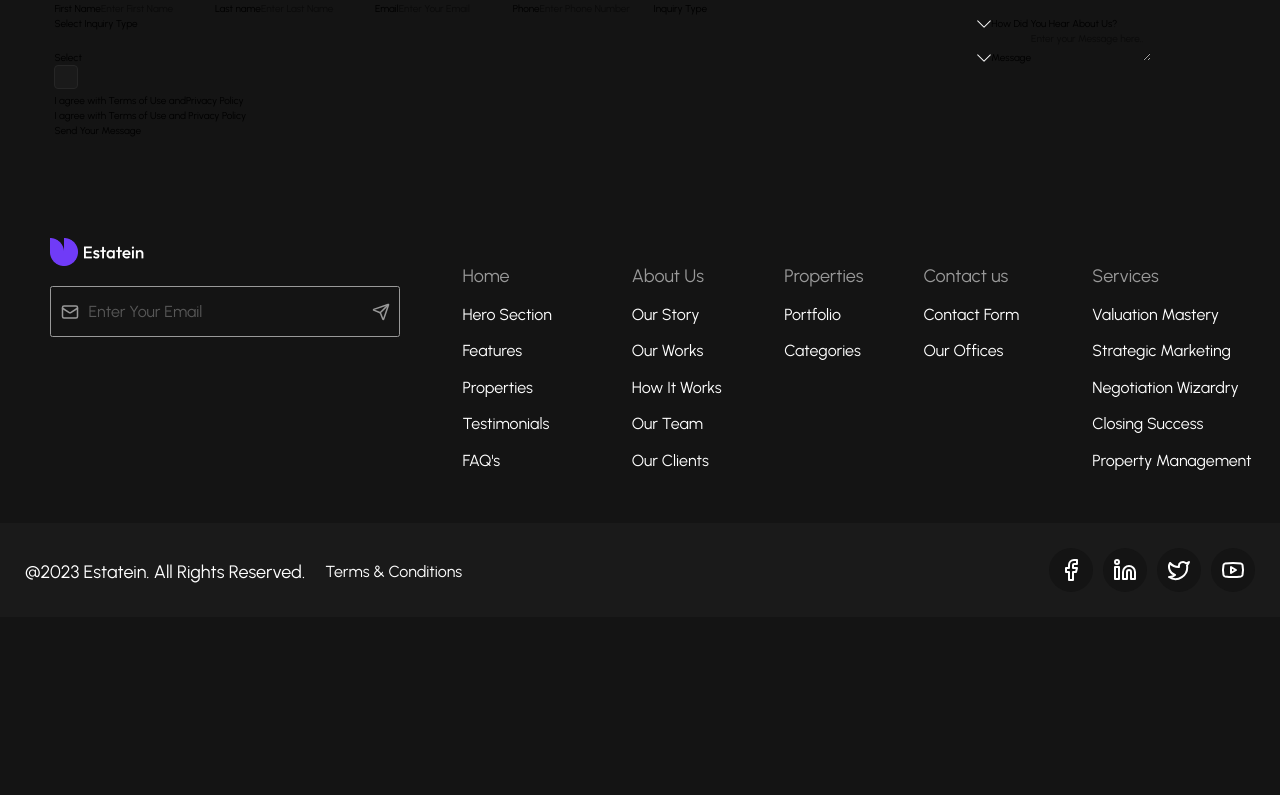
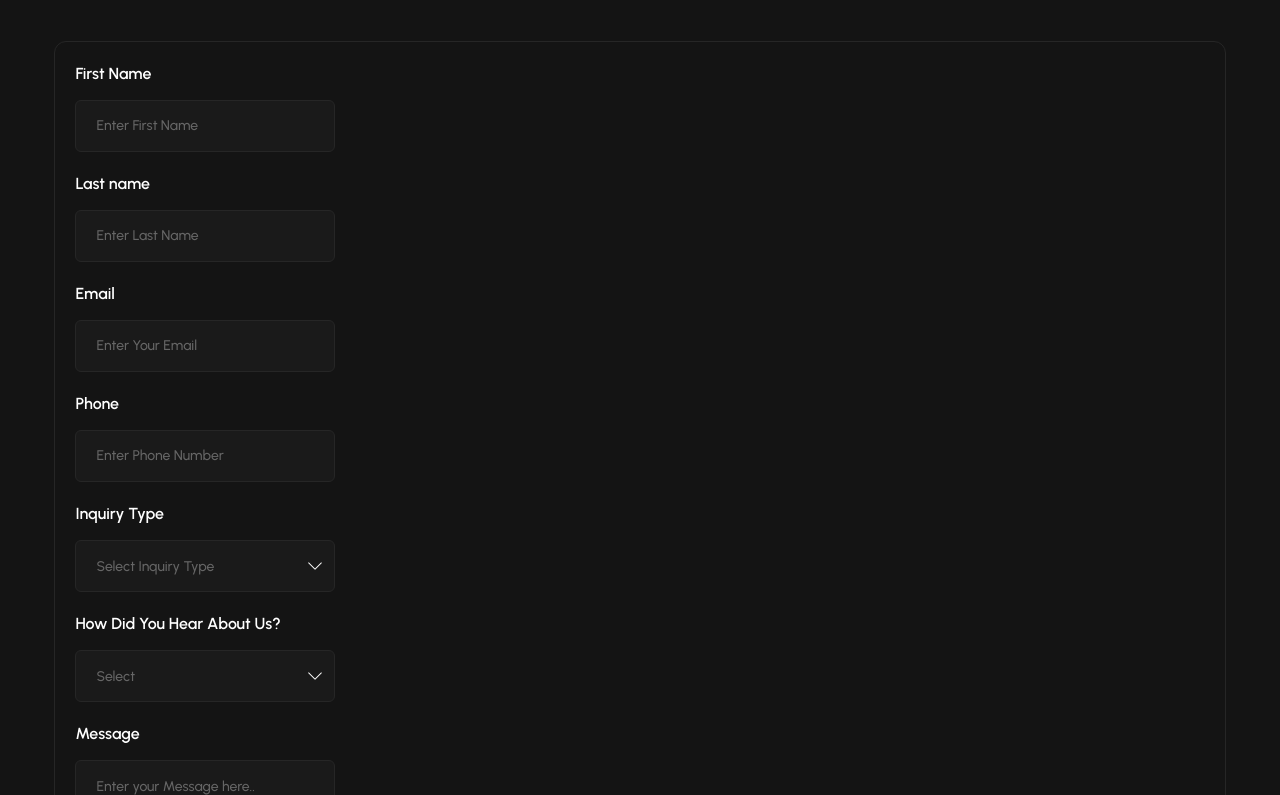
Before and after one commit to beqa200/real-estate-collab, a React (Vite) app: page /contact in a window 1280 px wide. Shown: the part 1005-1800 px from the top of the page. Before the commit the page ends 1622 px from the top, so only its background shows below. Built offline with nearby package versions, Linux system fonts and the light colour scheme.

Commit message:
style inputs

```diff
--- a/src/components/contact/Connect.tsx
+++ b/src/components/contact/Connect.tsx
@@ -10,17 +10,65 @@ const Connect: React.FC = () => {
         We're excited to connect with you and learn more about your real estate
         goals. Use the form below to get in touch with Estatein.
       </p>
-      <form>
-        <label htmlFor="name">First Name</label>
-        <input id="name" type="text" placeholder="Enter First Name" />
-        <label htmlFor="last-name">Last name</label>
-        <input id="last-name" type="text" placeholder="Enter Last Name" />
-        <label htmlFor="email">Email</label>
-        <input id="email" type="text" placeholder="Enter Your Email" />
-        <label htmlFor="phone">Phone</label>
-        <input id="phone" type="number" placeholder="Enter Phone Number" />
-        <label htmlFor="inquiry-type">Inquiry Type</label>
-        <select id="inquiry-type">
+
+      <form className="p-[2rem] rounded-[12px] border-1 border-[#262626] mt-[4rem]">
+        <div className="grid gap-y-[2rem]">
+          <div className="input-container">
+            <label className="label-text" htmlFor="name">
+              First Name
+            </label>
+            <input
+              id="name"
+              type="text"
+              placeholder="Enter First Name"
+              className="connect-input"
+            />
+          </div>
+          <div className="input-container">
+            <label className="label-text" htmlFor="last-name">
+              Last name
+            </label>
+            <input
+              id="last-name"
+              type="text"
+              placeholder="Enter Last Name"
+              className="connect-input"
+            />
+          </div>
+          <div className="input-container">
+            <label className="label-text" htmlFor="email">
+              Email
+            </label>
+            <input
+              id="email"
+              type="text"
+              placeholder="Enter Your Email"
+              className="connect-input"
+            />
+          </div>
+          <div className="input-container">
+            <label className="label-text" htmlFor="phone">
+              Phone
+            </label>
+            <input
+              id="phone"
+              type="number"
+              placeholder="Enter Phone Number"
+              className="connect-input"
+            />
+          </div>
+          <div className="input-container">
+            <label className="label-text" htmlFor="inquiry-type">
+              Inquiry Type
+            </label>
+            <select
+              id="inquiry-type"
+              className="connect-input prop-select msg-placeholder"
+              style={{
+                width: "100%",
+                backgroundColor: "#1a1a1a",
+              }}
+            >
               <option value="select-inquiry-type" selected disabled>
                 Select Inquiry Type
               </option>
@@ -29,8 +77,16 @@ const Connect: React.FC = () => {
               <option value="mercedes">Mercedes</option>
               <option value="audi">Audi</option>
             </select>
-        <label htmlFor="info-about-us">How Did You Hear About Us?</label>
-        <select id="info-about-us">
+          </div>
+          <div className="input-container">
+            <label className="label-text" htmlFor="info-about-us">
+              How Did You Hear About Us?
+            </label>
+            <select
+              id="info-about-us"
+              className="connect-input prop-select msg-placeholder"
+              style={{ width: "100%", backgroundColor: "#1a1a1a" }}
+            >
               <option value="select" selected disabled>
                 Select
               </option>
@@ -39,9 +95,21 @@ const Connect: React.FC = () => {
               <option value="mercedes">Mercedes</option>
               <option value="audi">Audi</option>
             </select>
-        <label htmlFor="msg">Message</label>
-        <textarea id="msg" placeholder="Enter your Message here.."></textarea>
-        <div>
+          </div>
+          <div className="input-container">
+            <label className="label-text" htmlFor="msg">
+              Message
+            </label>
+            <textarea
+              id="msg"
+              rows={3}
+              placeholder="Enter your Message here.."
+              className="w-full rounded-[6px] py-[1.6rem] pl-[2rem] bg-[#1a1a1a] border-1 border-[#262626]"
+            ></textarea>
+          </div>
+        </div>
+
+        <div className="input-container">
           <div>
             <input type="checkbox" />
             <p>
--- a/src/components/properties/Filter.tsx
+++ b/src/components/properties/Filter.tsx
@@ -90,7 +90,7 @@ const Filter: React.FC = () => {
           <select
             name="location"
             id="location"
-            className="select-itself"
+            className="select-itself  prop-select"
             onChange={(event) => setSelectedLocation(event.target.value)}
             value={selectedLocation}
           >
@@ -108,7 +108,7 @@ const Filter: React.FC = () => {
           <select
             name="type"
             id="type"
-            className="select-itself"
+            className="select-itself prop-select"
             onChange={(event) => setSelectedPropertyType(event.target.value)}
             value={selectedPropertyType}
           >
@@ -126,7 +126,7 @@ const Filter: React.FC = () => {
           <select
             name="price"
             id="price"
-            className="select-itself"
+            className="select-itself prop-select"
             onChange={(event) => setSelectedPrice(event.target.value)}
             value={selectedPrice}
           >
@@ -144,7 +144,7 @@ const Filter: React.FC = () => {
           <select
             name="size"
             id="size"
-            className="select-itself"
+            className="select-itself prop-select"
             onChange={(event) => setSelectedSize(event.target.value)}
             value={selectedSize}
           >
@@ -162,7 +162,7 @@ const Filter: React.FC = () => {
           <select
             name="year"
             id="year"
-            className="select-itself"
+            className="select-itself prop-select"
             onChange={(event) => setSelectedYear(event.target.value)}
             value={selectedYear}
           >
--- a/src/index.css
+++ b/src/index.css
@@ -41,11 +41,11 @@ body {
         box-shadow: 0 0 0 4px #191919
     }
 
-    select {
+    .prop-select {
         appearance: none;
         -webkit-appearance: none;
         -moz-appearance: none;
-        background: url('./images//properties/mobile/arrow-down.png') no-repeat right;
+        background: url('./images//properties/mobile/arrow-down.png') no-repeat calc(100% - 5%);
         width: 80%;
     }
 
@@ -69,8 +69,22 @@ body {
         content: "✔";
         font-size: 1.6rem;
         color: white;
-         position: absolute;
-         left: 0.5rem;
+        position: absolute;
+        left: 0.5rem;
+    }
+
+    textarea::placeholder {
+        font-size: 1.4rem;
+        font-weight: 500;
+        line-height: 1.43;
+        color: #666;
+    }
+
+    .connect-input::placeholder {
+        font-size: 1.4rem;
+        font-weight: 500;
+        line-height: 1.43;
+        color: #666;
     }
 
     @media (min-width: 1440px) {
@@ -223,4 +237,8 @@ body {
         @apply flex flex-col items-center justify-center gap-[1.4rem] rounded-[1rem] py-[2rem] px-[1.4rem] relative
         bg-[#1a1a1a] border-1 border-[#262626]
     }
+
+    .connect-input {
+        @apply h-[5.2rem] py-[1.6rem] pl-[2rem] rounded-[6px] bg-[#1a1a1a] border-1 border-[#262626]
+    }
 }
```
Lines whose indentation alone changed are shown as unchanged.
